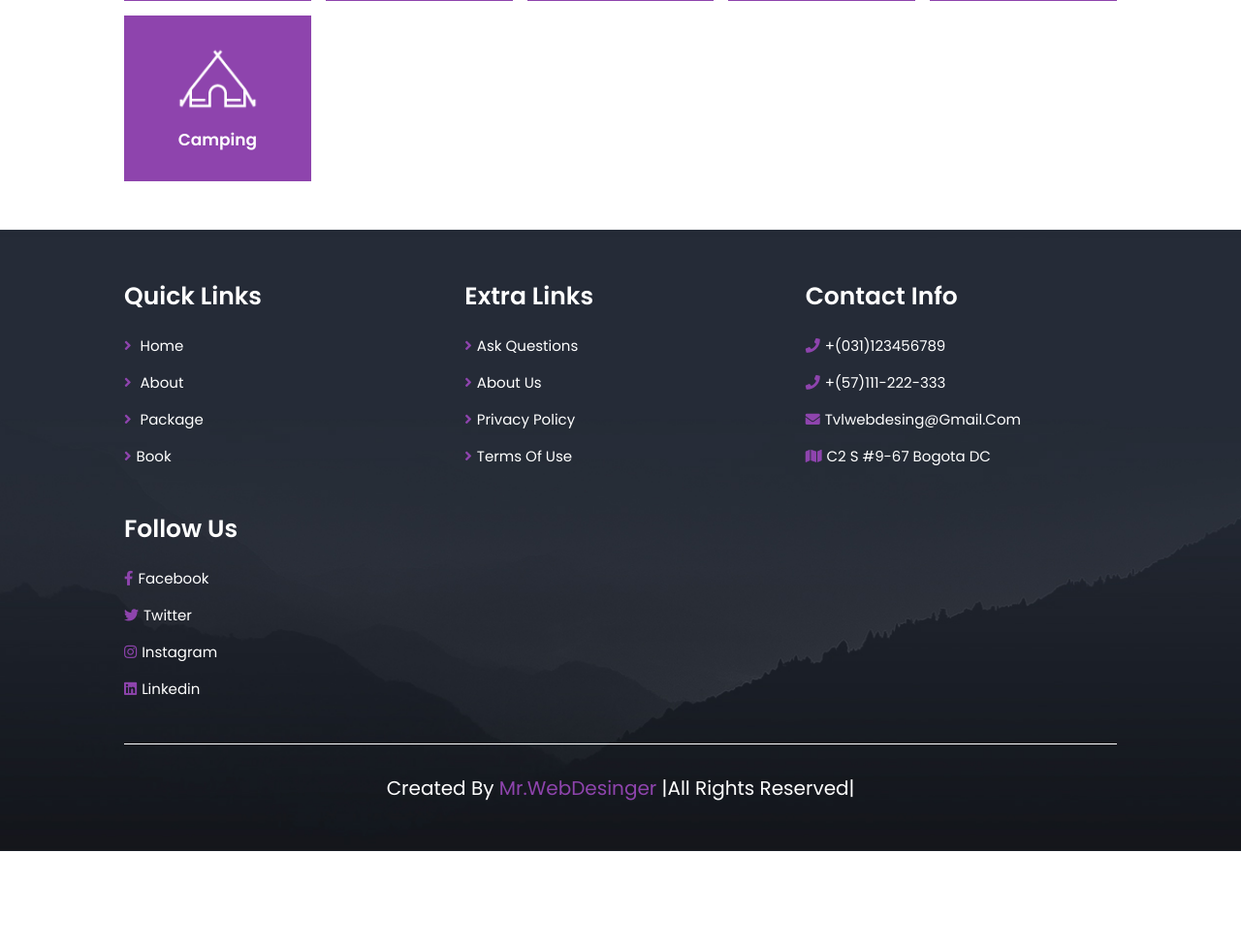
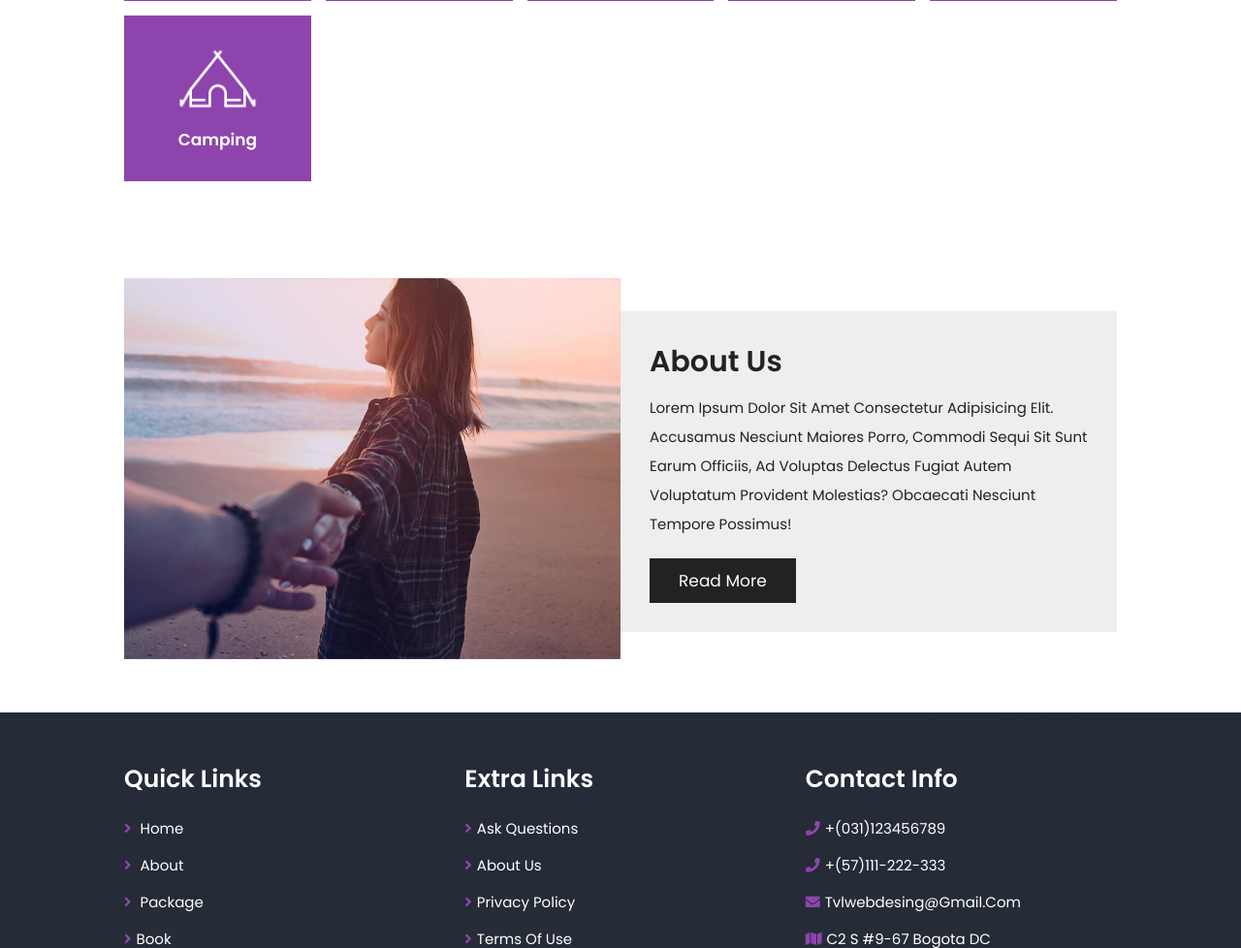
Before and after one commit to JhonnFy/Travel-Website, a PHP site: page /home.php in a window 1280 px wide. Shown: the part 1018-1996 px from the top of the page at 97% size. Before the commit the page ends 1896 px from the top, so only its background shows below. Run offline with PHP 8.4, Linux system fonts and the light colour scheme.

Commit message:
HomeAboutOk

```diff
--- a/css/style.css
+++ b/css/style.css
@@ -256,8 +256,37 @@ section{
     padding-top: 1rem;
 }
 
+.home-about{
+    display: flex;
+    align-items: center;
+    flex-wrap: wrap;
+}
 
+.home-about .image{
+    flex:1 1 41rem;
+}
 
+.home-about .image img{
+    width: 100%;
+}
+
+.home-about .content{
+    flex:1 1 41rem;
+    padding: 3rem;
+    background: var(--light-bg);
+}
+
+.home-about .content h3{
+    font-size: 3rem;
+    color:var(--black);
+}
+
+.home-about .content p{
+    font-size: 1.5rem;
+    padding: 1rem 0;
+    line-height: 2;
+    color:var(--black);
+}
 
 
 
--- a/home.php
+++ b/home.php
@@ -69,7 +69,6 @@
     </section>
     <!--Home Section Ends-->
 
-
     <!--Services Section Starts-->
     <section class="services">
         <h1 class="heading-tittle">Our Services</h1>
@@ -108,6 +107,20 @@
         </div>
     </section>
     <!--Services Section Ends-->
+
+        <!--Home About Section Starts-->
+        <section class="home-about">
+        <div class="image">
+            <img src="img/about-img.jpg" alt="">
+        </div>
+
+    <div class="content">
+    <h3>About Us</h3>
+    <p>Lorem ipsum dolor sit amet consectetur adipisicing elit. Accusamus nesciunt maiores porro, commodi sequi sit sunt earum officiis, ad voluptas delectus fugiat autem voluptatum provident molestias? Obcaecati nesciunt tempore possimus!</p>
+    <a href="about.php" class="btn">Read More</a>
+    </div>
+    </section>
+    <!--Home SEction Ends-->
 
     <!--Footer Section Starts-->
     <section class="footer">
```
